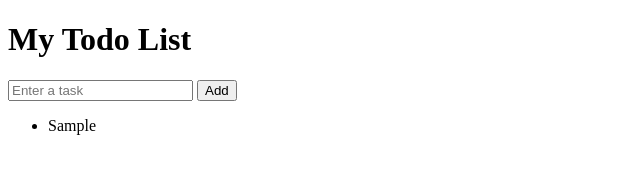
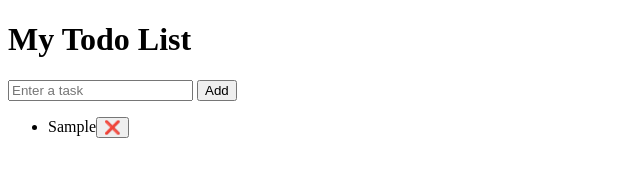
Before and after one commit to fandi-fbytesx/todo-app, a plain HTML site: page index.html in a window 1280 px wide. Both pictures are taken after typing "Sample" into the empty fields and a click on the button "Add". Shown: the full height of the page, 0-640 px from the left. Drawn offline with Linux system fonts and the light colour scheme.

Commit message:
feature-delete-task

```diff
--- a/index.html
+++ b/index.html
@@ -18,6 +18,14 @@
   if (taskText !== "") {
     const li = document.createElement("li");
     li.textContent = taskText;
+
+    const btn = document.createElement("button");
+    btn.textContent = "❌";
+    btn.onclick = function() {
+      li.remove();
+    };
+
+    li.appendChild(btn);
     document.getElementById("taskList").appendChild(li);
     input.value = "";
   }
```
Lines whose indentation alone changed are shown as unchanged.
